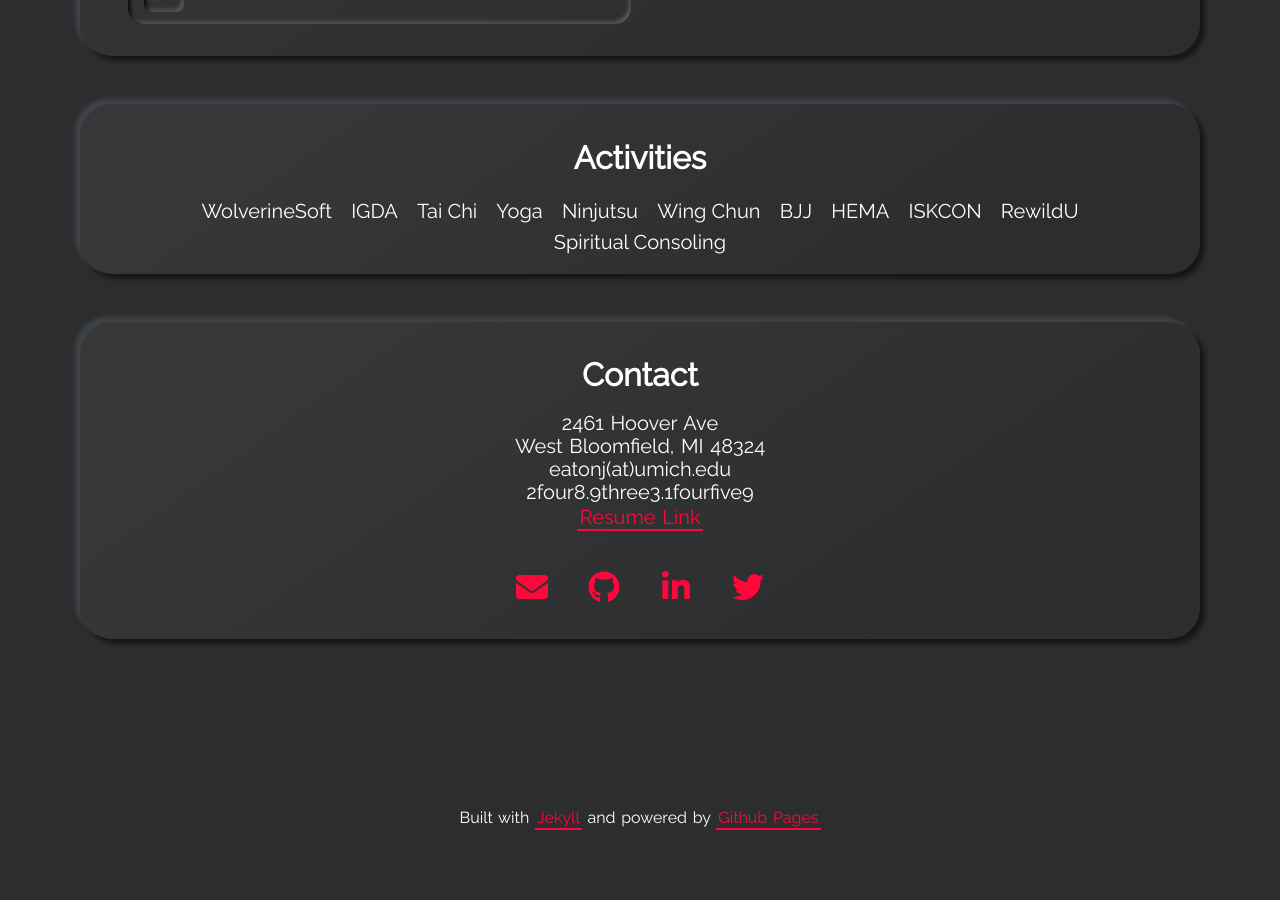
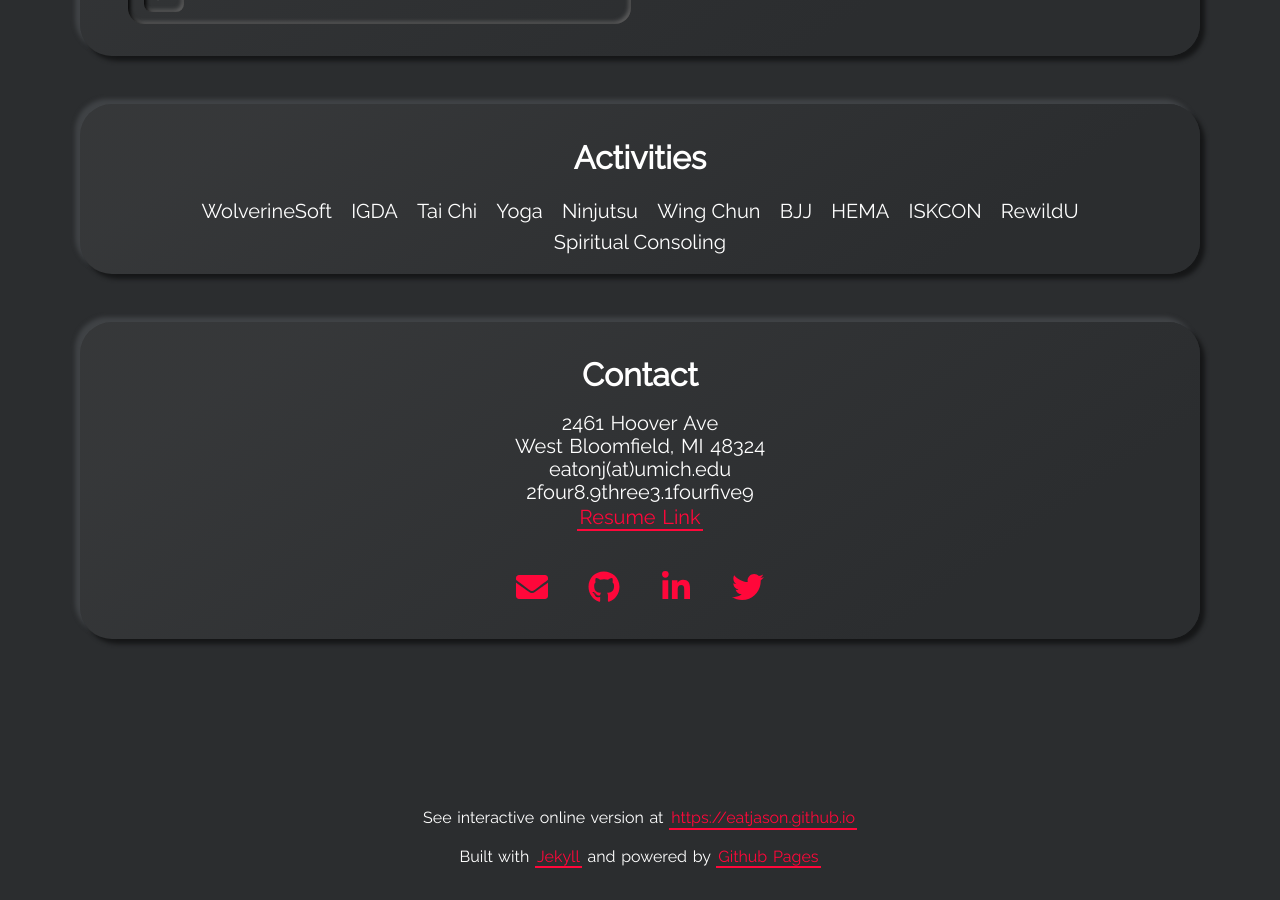
Before and after one commit to eatjason/eatjason.github.io, a Jekyll site: the page built from index.html, in a window 1280 px wide and 900 px high, scrolled down 8813 px. Built offline with Jekyll 4.4.1, drawn with Linux system fonts in a browser that asks for light colours; before the commit the page ends 9675 px from its top, so only the background shows below that.

Commit message:
added link to self

```diff
--- a/_includes/footer.html
+++ b/_includes/footer.html
@@ -5,9 +5,12 @@
       Long Do
     </a>
   </p> -->
+
+  <p>See interactive online version at <a class="highlight-link" href="https://eatjason.github.io" target="_blank" rel="noreferrer">https://eatjason.github.io</a></p>
+
   <p>
     Built with
-    <a class="highlight-link" href="https://jekyllrb.com/"target="_blank" rel="noreferrer">
+    <a class="highlight-link" href="https://jekyllrb.com/" target="_blank" rel="noreferrer">
       Jekyll
     </a>
     and powered by
```
